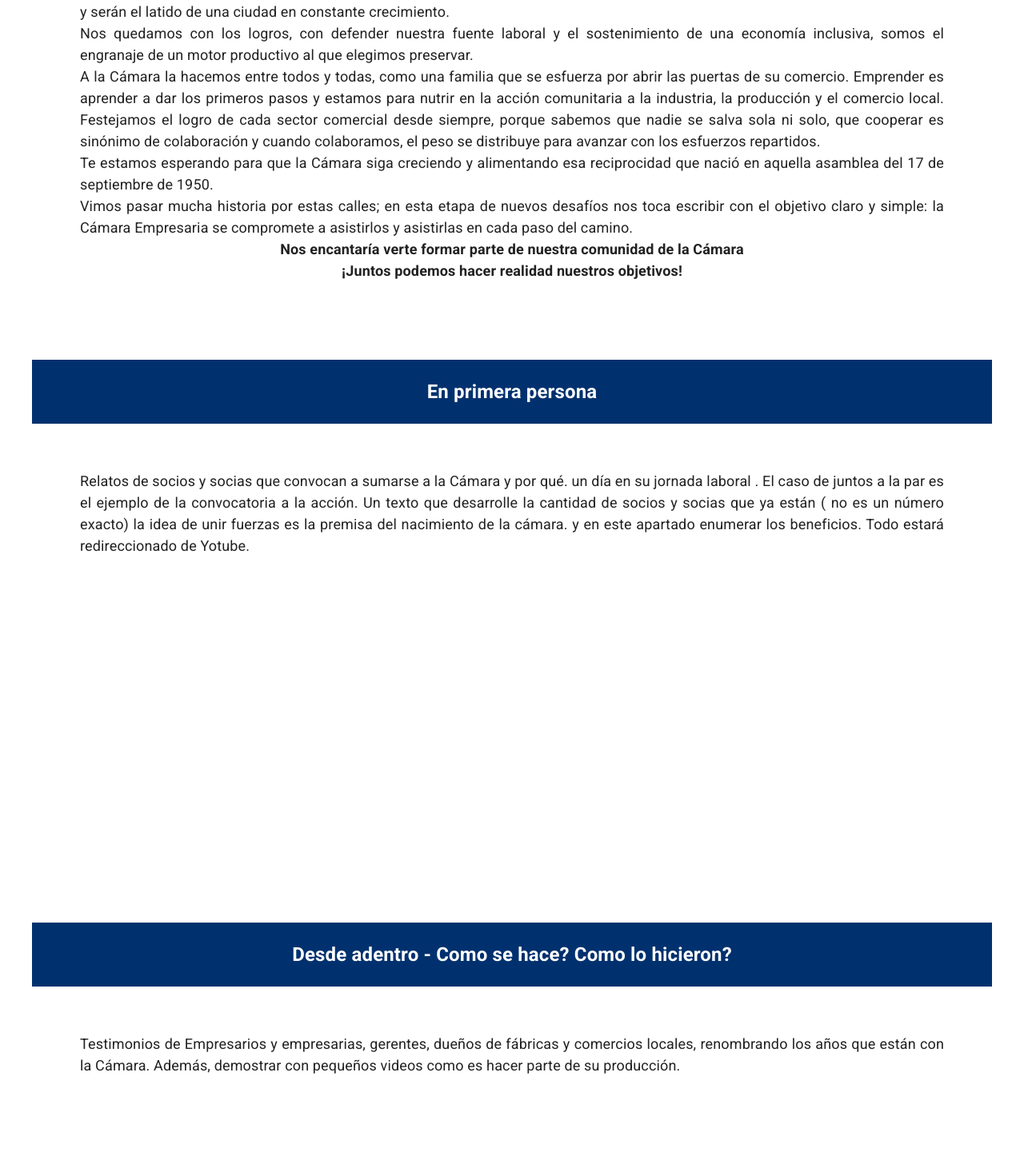
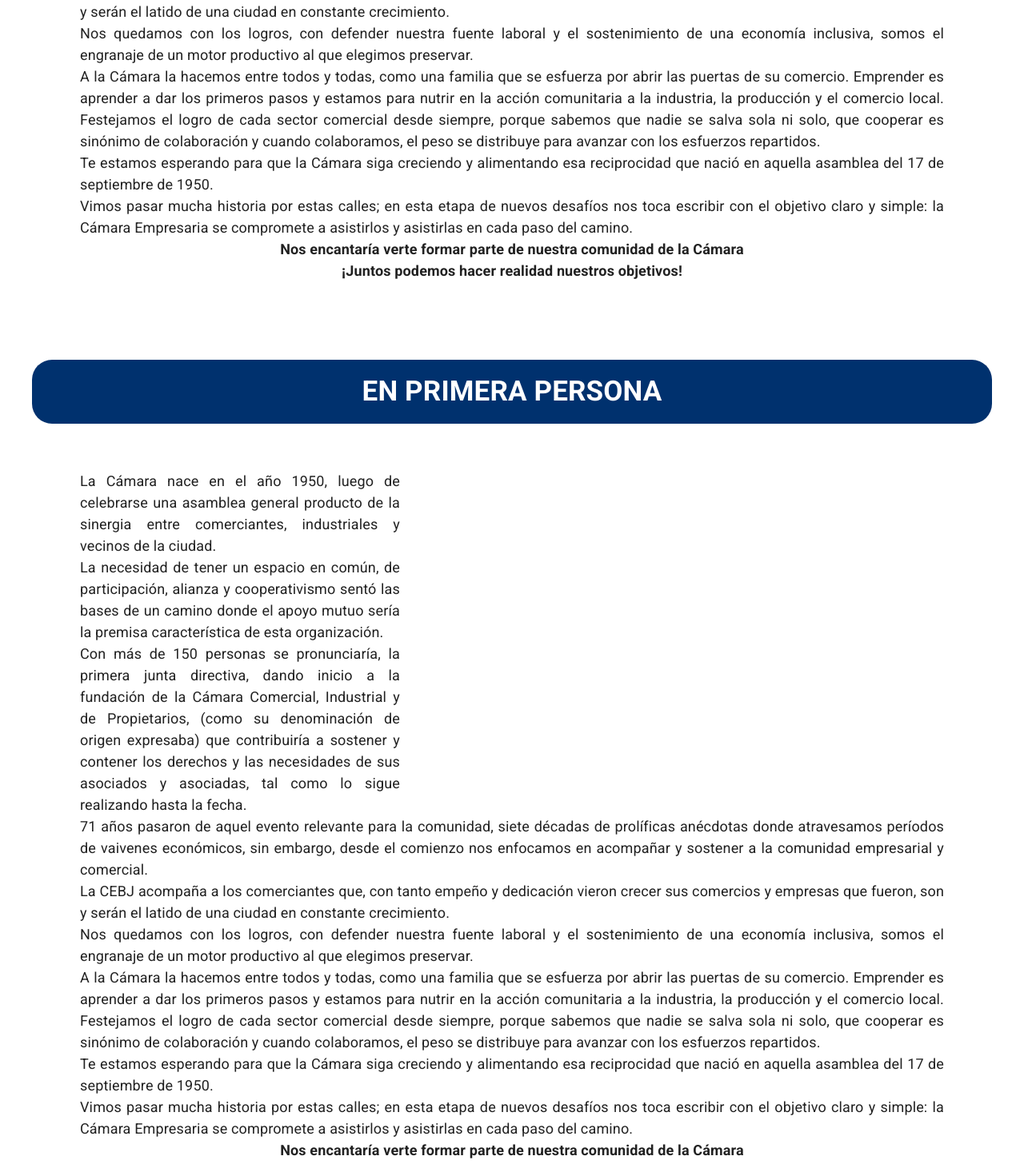
Before and after one commit to Pini-Clavero/landingPage_camaraEmpresarial, a React (Create React App) app: page / in a window 1280 px wide. Shown: the part 1338-2794 px from the top of the page at 80% size. Built offline with nearby package versions, Linux system fonts and the light colour scheme.

Commit message:
algunos estilos agregados en los logos de interes, los titulos de sexion, cta buttom y h2

```diff
--- a/src/components/Action.css
+++ b/src/components/Action.css
@@ -8,7 +8,7 @@
     position: absolute;
     top: 0;
     left: 0;
-    opacity: 60%;
+    opacity: 70%;
     width: 100%;
     object-fit: cover;
     z-index: -1;
@@ -24,8 +24,8 @@
   }
   .cta h2 {
     color: white;
-    font-size: 30px;
-    text-shadow: 3px 3px 5px #00316e ;
+    font-size: 40px;
+    text-shadow: 0px 5px 3px #00316e, 0px -2px 3px #00316e, 5px 5px 5px #00316e ;
   }
   a {
     text-decoration: none;
@@ -35,7 +35,7 @@
   }
   .cta button {
     padding: 10px 20px;
-    font-size: 35px;
+    font-size: 42.5px;
     font-weight: bold;
     background-color: #ffffff85;
     color: #00316e;
--- a/src/components/Section.css
+++ b/src/components/Section.css
@@ -14,11 +14,12 @@
     width: 100%;
     height: 80px;
     background-color: #00316e;
+    border-radius: 25px;
   }
 
   .section-title h2 {
     color: white;
-    font-size: 24px;
+    font-size: 35px;
     font-weight: bold;
     margin: 0;
 
--- a/src/components/Section2.js
+++ b/src/components/Section2.js
@@ -7,21 +7,35 @@ function Section2() {
     return (
         <section className="section">
             <div className="section-title">
-                <h2>En primera persona</h2>
+                <h2>EN PRIMERA PERSONA</h2>
             </div>
             <div className="section-content">
                 <div className="section-text">
-                    <p>Relatos de socios y socias que convocan a sumarse a la Cámara y por qué.
-                        un día en su jornada laboral . El caso de juntos a la par es el ejemplo de la
-                        convocatoria a la acción.
-                        Un texto que desarrolle la cantidad de socios y socias que ya están ( no es
-                        un número exacto) la idea de unir fuerzas es la premisa del nacimiento de
-                        la cámara. y en este apartado enumerar los beneficios.
-                        Todo estará redireccionado de Yotube.
-                    </p>
-                </div>
-                <div >
-                    <ReactPlayer className="section-video" controls url="https://www.youtube.com/watch?v=DiA77hnGg3A&ab_channel=tresmiradasmedia"  />
+                <ReactPlayer className="section-video" controls url="https://youtu.be/I4uCTXCoLE8"  />
+                <p>La Cámara nace en el año 1950, luego de celebrarse una asamblea general producto de la sinergia entre comerciantes, industriales
+                        y vecinos de la ciudad.<br></br>
+                        La necesidad de tener un espacio en común, de participación, alianza y cooperativismo sentó las bases de un camino donde el
+                        apoyo mutuo sería la premisa característica de esta organización.<br></br>
+                        Con más de 150 personas se pronunciaría, la primera junta directiva, dando inicio a la fundación de la Cámara Comercial,
+                        Industrial y de Propietarios, (como su denominación de origen expresaba) que contribuiría a sostener y contener los derechos y
+                        las necesidades de sus asociados y asociadas, tal como lo sigue realizando hasta la fecha.<br></br>
+                        71 años pasaron de aquel evento relevante para la comunidad, siete décadas de prolíficas anécdotas donde atravesamos períodos
+                        de vaivenes económicos, sin embargo, desde el comienzo nos enfocamos en acompañar y sostener a la comunidad empresarial y
+                        comercial.<br></br>
+                        La CEBJ acompaña a los comerciantes que, con tanto empeño y dedicación vieron crecer sus comercios y empresas que fueron, son
+                        y serán el latido de una ciudad en constante crecimiento.<br></br>
+                        Nos quedamos con los logros, con defender nuestra fuente laboral y el sostenimiento de una economía inclusiva, somos el
+                        engranaje de un motor productivo al que elegimos preservar.<br></br>
+                        A la Cámara la hacemos entre todos y todas, como una familia que se esfuerza por abrir las puertas de su comercio. Emprender es
+                        aprender a dar los primeros pasos y estamos para nutrir en la acción comunitaria a la industria, la producción y el comercio local.
+                        Festejamos el logro de cada sector comercial desde siempre, porque sabemos que nadie se salva sola ni solo, que cooperar es
+                        sinónimo de colaboración y cuando colaboramos, el peso se distribuye para avanzar con los esfuerzos repartidos.<br></br>
+                        Te estamos esperando para que la Cámara siga creciendo y alimentando esa reciprocidad que nació en aquella asamblea del 17 de
+                        septiembre de 1950.<br></br>
+                        Vimos pasar mucha historia por estas calles; en esta etapa de nuevos desafíos nos toca escribir con el objetivo claro y simple: la
+                        Cámara Empresaria se compromete a asistirlos y asistirlas en cada paso del camino.<br></br>
+                        <strong><center>Nos encantaría verte formar parte de nuestra comunidad de la Cámara</center></strong>
+                        <strong><center>¡Juntos podemos hacer realidad nuestros objetivos!</center></strong></p>
                 </div>
             </div>
         </section>
--- a/src/components/Section3.js
+++ b/src/components/Section3.js
@@ -11,14 +11,31 @@ function Section3() {
             </div>
             <div className="section-content">
                 <div className="section-text">
-                    <p>Testimonios de Empresarios y empresarias, gerentes, dueños de fábricas y
-                        comercios locales, renombrando los años que están con la Cámara.
-                        Además, demostrar con pequeños videos como es hacer parte de su
-                        producción.
-                    </p>
-                </div>
-                <div >
-                    <ReactPlayer className="section-video" controls url="https://www.youtube.com/watch?v=DiA77hnGg3A&ab_channel=tresmiradasmedia"  />
+                    <ReactPlayer className="section-video" controls url="https://youtu.be/F1Sms-5A8u8" />
+                    <p>La Cámara nace en el año 1950, luego de celebrarse una asamblea general producto de la sinergia entre comerciantes, industriales
+                        y vecinos de la ciudad.<br></br>
+                        La necesidad de tener un espacio en común, de participación, alianza y cooperativismo sentó las bases de un camino donde el
+                        apoyo mutuo sería la premisa característica de esta organización.<br></br>
+                        Con más de 150 personas se pronunciaría, la primera junta directiva, dando inicio a la fundación de la Cámara Comercial,
+                        Industrial y de Propietarios, (como su denominación de origen expresaba) que contribuiría a sostener y contener los derechos y
+                        las necesidades de sus asociados y asociadas, tal como lo sigue realizando hasta la fecha.<br></br>
+                        71 años pasaron de aquel evento relevante para la comunidad, siete décadas de prolíficas anécdotas donde atravesamos períodos
+                        de vaivenes económicos, sin embargo, desde el comienzo nos enfocamos en acompañar y sostener a la comunidad empresarial y
+                        comercial.<br></br>
+                        La CEBJ acompaña a los comerciantes que, con tanto empeño y dedicación vieron crecer sus comercios y empresas que fueron, son
+                        y serán el latido de una ciudad en constante crecimiento.<br></br>
+                        Nos quedamos con los logros, con defender nuestra fuente laboral y el sostenimiento de una economía inclusiva, somos el
+                        engranaje de un motor productivo al que elegimos preservar.<br></br>
+                        A la Cámara la hacemos entre todos y todas, como una familia que se esfuerza por abrir las puertas de su comercio. Emprender es
+                        aprender a dar los primeros pasos y estamos para nutrir en la acción comunitaria a la industria, la producción y el comercio local.
+                        Festejamos el logro de cada sector comercial desde siempre, porque sabemos que nadie se salva sola ni solo, que cooperar es
+                        sinónimo de colaboración y cuando colaboramos, el peso se distribuye para avanzar con los esfuerzos repartidos.<br></br>
+                        Te estamos esperando para que la Cámara siga creciendo y alimentando esa reciprocidad que nació en aquella asamblea del 17 de
+                        septiembre de 1950.<br></br>
+                        Vimos pasar mucha historia por estas calles; en esta etapa de nuevos desafíos nos toca escribir con el objetivo claro y simple: la
+                        Cámara Empresaria se compromete a asistirlos y asistirlas en cada paso del camino.<br></br>
+                        <strong><center>Nos encantaría verte formar parte de nuestra comunidad de la Cámara</center></strong>
+                        <strong><center>¡Juntos podemos hacer realidad nuestros objetivos!</center></strong></p>
                 </div>
             </div>
         </section>
```
Also changed, not shown: src/components/Action.js (+9 -7 lines), src/components/Interesar.jsx (+27 -15 lines).
